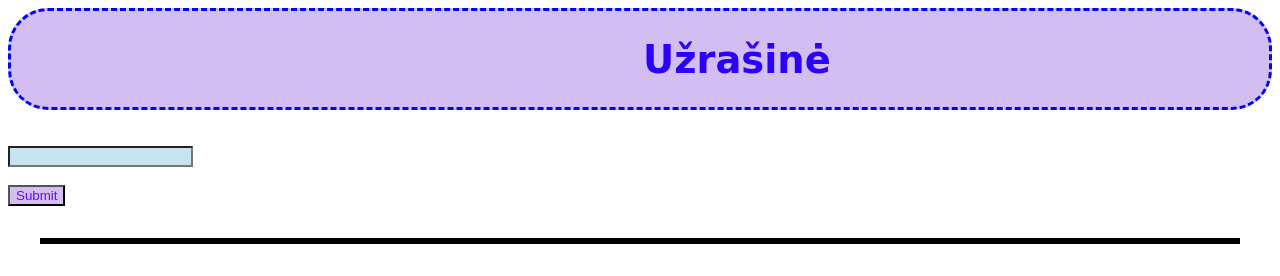
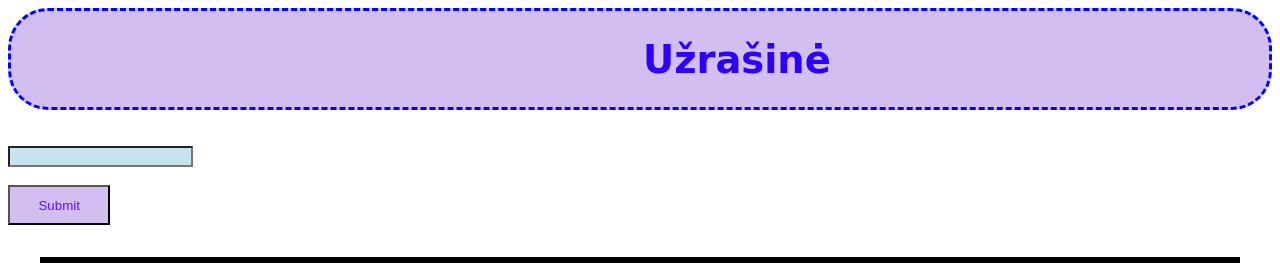
Before and after one commit to milijabar/1_darbas, a Flask app: page /notes in a window 1280 px wide. Shown: the top 276 px of the page. Run offline with Flask 2, Linux system fonts and the light colour scheme.

Commit message:
Mygtuko spalvos keitimas, kai uzvedi

```diff
--- a/templates/notes.html
+++ b/templates/notes.html
@@ -31,6 +31,16 @@
     padding: 6px;
 }
 
+.button{
+    color:rgb(103, 12, 249);
+    background-color:rgba(205, 182, 241, 0.879);
+    width: 8vw;
+    height: 5vh;
+}
+.button:hover{
+    background-color: mediumpurple;
+    cursor:pointer;
+}
 
 </style>
 <body>
@@ -47,7 +57,7 @@
         <input id="note2" name="note2" value="" style="background-color:rgb(197, 228, 239);">
         <br>
         <br>
-        <input type="submit" value="Submit" style="color:rgb(103, 12, 249);background-color:rgba(205, 182, 241, 0.879);" >
+        <input class="button" type="submit" value="Submit" >
     </form>
 
 <div class="notes">
```
Also changed, not shown: NotesDatabase.db.
